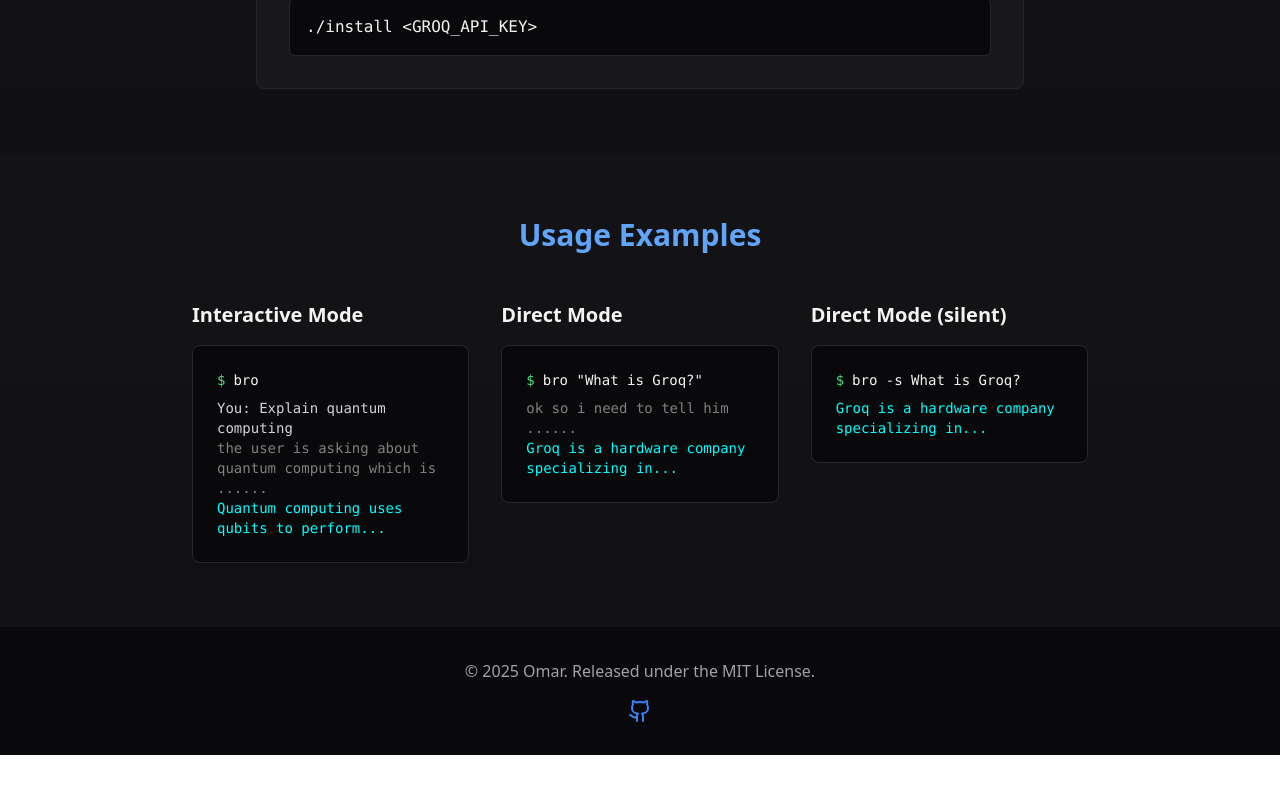
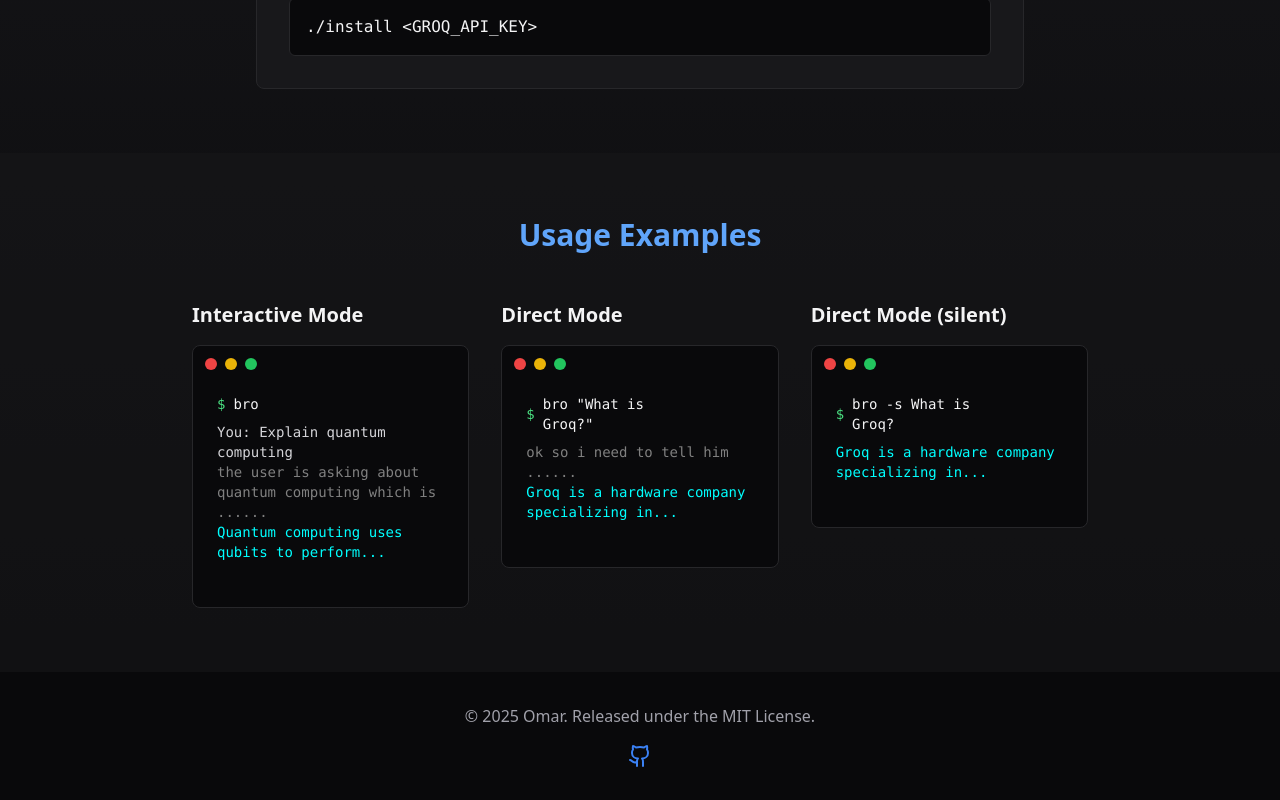
Before and after one commit to oovaa/bro-website, a React (Vite) app: page / in a window 1280 px wide. Shown: the part 1840-2640 px from the top of the page. Before the commit the page ends 2595 px from the top, so only its background shows below. Built offline with nearby package versions, Linux system fonts and the light colour scheme.

Commit message:
Update App.tsx

```diff
--- a/src/App.tsx
+++ b/src/App.tsx
@@ -13,14 +13,55 @@
   output?: React.ReactNode
 }
 
-const Terminal = ({ command, output }: TerminalProps) => {
+import { useState } from 'react'
+import { Copy, Check } from 'lucide-react'
+
+interface TerminalProps {
+  command: string
+  output?: React.ReactNode
+}
+
+export const Terminal = ({ command, output }: TerminalProps) => {
+  const [copied, setCopied] = useState(false)
+
+  const copyToClipboard = async () => {
+    await navigator.clipboard.writeText(command)
+    setCopied(true)
+    setTimeout(() => setCopied(false), 2000)
+  }
+
   return (
-    <div className='bg-zinc-950 p-6 rounded-lg border border-zinc-800 font-mono text-sm'>
-      <div className='flex items-center'>
-        <span className='text-green-400'>$</span>
-        <span className='ml-2 text-zinc-100'>{command}</span>
+    <div className="bg-zinc-950 p-6 rounded-lg border border-zinc-800 font-mono text-sm relative group">
+      <div className="absolute top-3 left-3 flex gap-2">
+        <div className="w-3 h-3 rounded-full bg-red-500" />
+        <div className="w-3 h-3 rounded-full bg-yellow-500" />
+        <div className="w-3 h-3 rounded-full bg-green-500" />
       </div>
-      {output && <div className='mt-2 text-zinc-300'>{output}</div>}
+
+      <div className="flex items-center mt-6">
+        <span className="text-green-400">$</span>
+        <span className="ml-2 text-zinc-100">{command}</span>
+        <button
+          onClick={copyToClipboard}
+          className="ml-auto opacity-0 group-hover:opacity-100 transition-opacity text-zinc-400 hover:text-zinc-100 flex items-center gap-1"
+        >
+          {copied ? (
+            <>
+              <Check size={16} /> Copied
+            </>
+          ) : (
+            <>
+              <Copy size={16} /> Copy
+            </>
+          )}
+        </button>
+      </div>
+      {output && (
+        <div className="mt-2 text-zinc-300 animate-fade-in">
+          {output}
+          <div className="inline-block ml-2 w-2 h-4 bg-zinc-100 animate-blink" />
+        </div>
+      )}
     </div>
   )
 }
```
